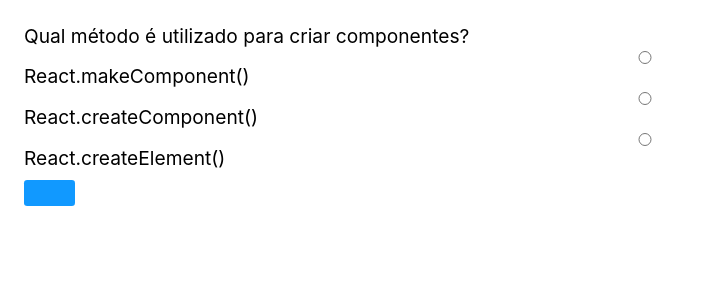
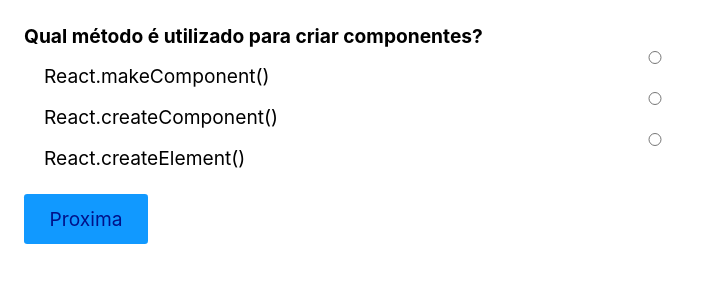
Before and after one commit to narciso-roberto/FUP, a React (Vite) app: page / in a window 1280 px wide. Shown: the top 300 px of the page, without its empty margins (0-702 px from the left). Built offline with nearby package versions, Linux system fonts and the light colour scheme.

Commit message:
add estilo

```diff
--- a/src/App.jsx
+++ b/src/App.jsx
@@ -1,9 +1,4 @@
 import React from 'react';
-// import Input from './inputs/Input';
-// import Select from './inputs/Select';
-import Radio from './inputs/Radio';
-// import CheckBox from './inputs/CheckBox';
-// import useForm from './Hooks/useForm';
 
 const perguntas = [
   {
@@ -49,7 +44,6 @@
 
   const {id,resposta,options,pergunta} = perguntas[ask]
 
-
   function handleSkip(even){
     even.preventDefault()
 
@@ -65,20 +59,19 @@
     setEscolha(target.value)
   }
 
-
-    return (
+  return (
       <>
       <form>
-        {pergunta}
+        <span style={{fontWeight:'bold'}}>{pergunta}</span>
         {options.map((op,i) => {
           return <>
-          <label key={i}>
+          <label key={i} style={{marginLeft:'20px'}}>
             <input type='radio' checked={op == escolha ? true : false} value={op} name={id} id={id} onChange={hanldeChange}/>
             {op}
           </label>
           </>
         })}
-        <button onClick={handleSkip}></button>
+        <button onClick={handleSkip} style={{marginTop:'20px'}}>Proxima</button>
       </form>
 
       </>
@@ -88,12 +81,6 @@
     return(
       <p>Voce acertou {pontos} de 4</p>
     )
+  };
 
-
-};
-
-
-
-
-
-export default App;
+  export default App;
--- a/src/inputs/Radio.jsx
+++ b/src/inputs/Radio.jsx
@@ -1,17 +1,10 @@
 import React from 'react'
 
-const Radio = ({label,value,id,setValue,options}) => {
+const Radio = () => {
 
 
-  return (<>
-    {options.map((option,index) => {
-      return(
-      <label key={index}>{option}
-        <input value={option} type='radio' name={id} onChange={({target}) => {setValue({...value,[id]: target.value})}}/>
-      </label>)
 
-    })}
-  </>)
+  return (<></>)
 }
 
 export default Radio
```
